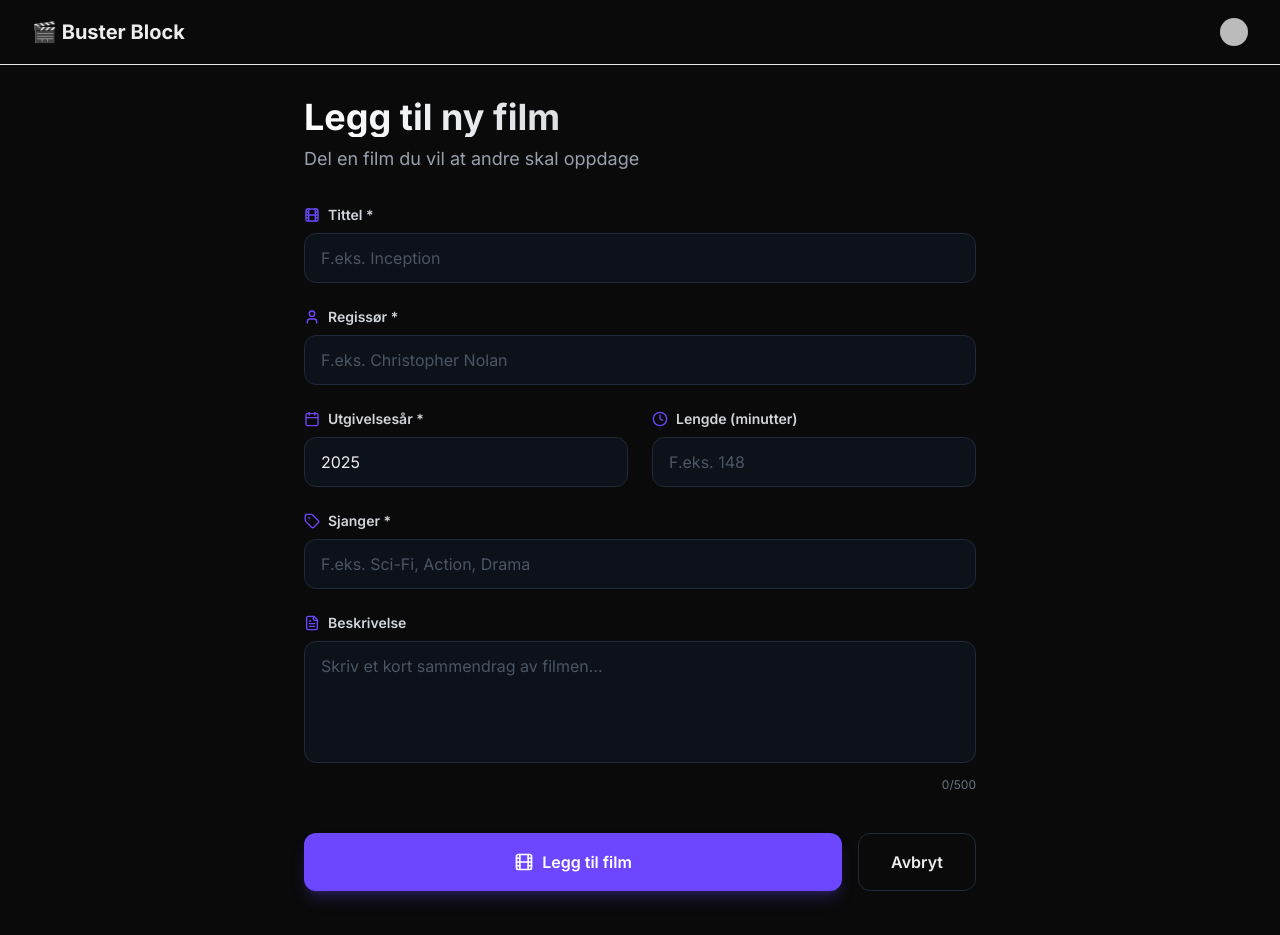
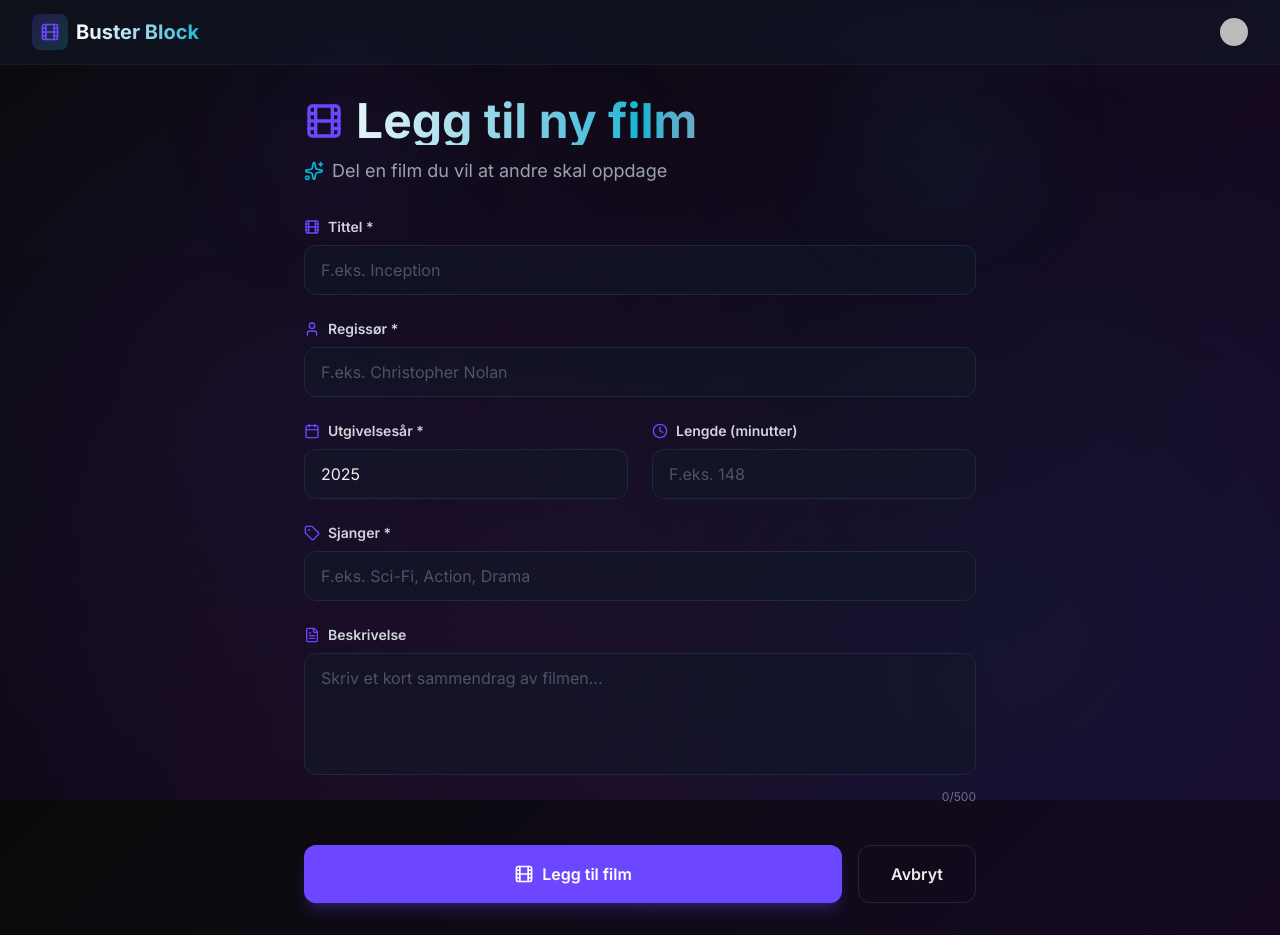
Before and after one commit to Marcus-Kodehode/Buster-Block, a Next.js app: page /movies/new in a window 1280 px wide. Built offline with nearby package versions, Linux system fonts and the light colour scheme; no server answers; sample sign-in values are in the browser's storage; some icons are missing.

Commit message:
The Shire: gentle defaults

```diff
--- a/app/globals.css
+++ b/app/globals.css
@@ -7,6 +7,9 @@
   --card-hover: #252525;
   --primary: #6c47ff;
   --primary-hover: #5639cc;
+  --accent-cyan: #06b6d4;
+  --accent-pink: #ec4899;
+  --accent-orange: #f59e0b;
   --border: #2a2a2a;
   --input: #1f1f1f;
   --muted: #6b7280;
@@ -20,11 +23,50 @@
 }
 
 body {
-  background: var(--background);
+  background: linear-gradient(135deg, #0a0a0a 0%, #1a0a2e 100%);
+  background-attachment: fixed;
   color: var(--foreground);
   font-feature-settings: "rlig" 1, "calt" 1;
   -webkit-font-smoothing: antialiased;
   -moz-osx-font-smoothing: grayscale;
+}
+
+/* Animated gradient background */
+body::before {
+  content: "";
+  position: fixed;
+  top: 0;
+  left: 0;
+  width: 100%;
+  height: 100%;
+  background: radial-gradient(
+      circle at 20% 50%,
+      rgba(108, 71, 255, 0.1) 0%,
+      transparent 50%
+    ),
+    radial-gradient(
+      circle at 80% 80%,
+      rgba(6, 182, 212, 0.08) 0%,
+      transparent 50%
+    ),
+    radial-gradient(
+      circle at 40% 90%,
+      rgba(236, 72, 153, 0.05) 0%,
+      transparent 50%
+    );
+  pointer-events: none;
+  z-index: -1;
+  animation: gradientShift 15s ease infinite;
+}
+
+@keyframes gradientShift {
+  0%,
+  100% {
+    opacity: 0.5;
+  }
+  50% {
+    opacity: 0.8;
+  }
 }
 
 /* Custom scrollbar */
@@ -37,12 +79,12 @@ body {
 }
 
 ::-webkit-scrollbar-thumb {
-  background: #374151;
+  background: linear-gradient(180deg, #6c47ff 0%, #5639cc 100%);
   border-radius: 8px;
 }
 
 ::-webkit-scrollbar-thumb:hover {
-  background: #4b5563;
+  background: linear-gradient(180deg, #7c57ff 0%, #6649dc 100%);
 }
 
 /* Smooth transitions */
@@ -58,3 +100,16 @@ body {
   outline: 2px solid var(--primary);
   outline-offset: 2px;
 }
+
+/* Glow effect utility */
+.glow {
+  box-shadow: 0 0 20px rgba(108, 71, 255, 0.3);
+}
+
+.glow-cyan {
+  box-shadow: 0 0 20px rgba(6, 182, 212, 0.3);
+}
+
+.glow-pink {
+  box-shadow: 0 0 20px rgba(236, 72, 153, 0.3);
+}
--- a/app/layout.tsx
+++ b/app/layout.tsx
@@ -2,6 +2,7 @@ import type { Metadata } from "next";
 import { ClerkProvider, SignedIn, SignedOut, UserButton } from "@clerk/nextjs";
 import { Inter } from "next/font/google";
 import Link from "next/link";
+import { Film } from "lucide-react";
 import "./globals.css";
 
 const inter = Inter({ subsets: ["latin"] });
@@ -20,23 +21,31 @@ export default function RootLayout({
     <ClerkProvider>
       <html lang="no">
         <body className={inter.className}>
-          <header className="border-b border-gray-200 dark:border-gray-800">
+          <header className="border-b border-gray-800/50 backdrop-blur-sm bg-gray-900/50 sticky top-0 z-50">
             <nav className="max-w-7xl mx-auto px-4 sm:px-6 lg:px-8 h-16 flex items-center justify-between">
-              <Link href="/" className="text-xl font-bold">
-                🎬 Buster Block
+              <Link
+                href="/"
+                className="flex items-center gap-2 text-xl font-bold group"
+              >
+                <div className="p-2 rounded-lg bg-gradient-to-br from-[#6c47ff]/20 to-[#06b6d4]/20 group-hover:from-[#6c47ff]/30 group-hover:to-[#06b6d4]/30 transition-all">
+                  <Film className="w-5 h-5 text-[#6c47ff] group-hover:text-[#06b6d4] transition-colors" />
+                </div>
+                <span className="bg-gradient-to-r from-white to-[#06b6d4] bg-clip-text text-transparent">
+                  Buster Block
+                </span>
               </Link>
 
               <div className="flex items-center gap-4">
                 <SignedOut>
                   <Link
                     href="/sign-in"
-                    className="text-sm font-medium hover:underline"
+                    className="text-sm font-medium text-gray-400 hover:text-[#06b6d4] transition-colors"
                   >
                     Logg inn
                   </Link>
                   <Link
                     href="/sign-up"
-                    className="bg-[#6c47ff] text-white rounded-lg px-4 py-2 text-sm font-medium hover:bg-[#5639cc] transition"
+                    className="bg-gradient-to-r from-[#6c47ff] to-[#06b6d4] text-white rounded-lg px-4 py-2 text-sm font-medium hover:shadow-lg hover:shadow-[#6c47ff]/50 transition-all hover:-translate-y-0.5"
                   >
                     Registrer deg
                   </Link>
--- a/app/movies/new/page.tsx
+++ b/app/movies/new/page.tsx
@@ -1,6 +1,7 @@
 import { auth } from "@clerk/nextjs/server";
 import { redirect } from "next/navigation";
 import MovieForm from "@/components/MovieForm";
+import { Film, Sparkles } from "lucide-react";
 
 export default async function NewMoviePage() {
   const { userId } = await auth();
@@ -11,13 +12,19 @@ export default async function NewMoviePage() {
 
   return (
     <div className="max-w-2xl mx-auto">
-      <div className="mb-8">
-        <h1 className="text-4xl font-bold bg-gradient-to-r from-white via-gray-300 to-gray-500 bg-clip-text text-transparent mb-2">
-          Legg til ny film
-        </h1>
-        <p className="text-gray-400 text-lg">
-          Del en film du vil at andre skal oppdage
-        </p>
+      <div className="mb-8 relative">
+        <div className="absolute -top-6 -left-6 w-32 h-32 bg-[#6c47ff]/10 rounded-full blur-3xl" />
+        <div className="absolute -top-6 -right-6 w-32 h-32 bg-[#06b6d4]/10 rounded-full blur-3xl" />
+        <div className="relative">
+          <h1 className="text-5xl font-bold bg-gradient-to-r from-white via-[#06b6d4] to-[#ec4899] bg-clip-text text-transparent mb-3 flex items-center gap-3">
+            <Film className="w-10 h-10 text-[#6c47ff]" />
+            Legg til ny film
+          </h1>
+          <p className="text-gray-400 text-lg flex items-center gap-2">
+            <Sparkles className="w-5 h-5 text-[#06b6d4]" />
+            Del en film du vil at andre skal oppdage
+          </p>
+        </div>
       </div>
 
       <MovieForm />
--- a/app/page.tsx
+++ b/app/page.tsx
@@ -4,6 +4,7 @@ import MovieCard from "@/components/MovieCard";
 import connectDB from "@/lib/mongodb";
 import Movie from "@/lib/models/Movie";
 import type { Movie as MovieType } from "@/types";
+import { Film, Sparkles } from "lucide-react";
 
 export const dynamic = "force-dynamic";
 
@@ -22,6 +23,8 @@ export default async function Home() {
       director: movie.director,
       releaseYear: movie.releaseYear,
       genre: movie.genre,
+      description: movie.description,
+      runtime: movie.runtime,
       createdBy: movie.createdBy,
       createdAt: movie.createdAt.toISOString(),
       updatedAt: movie.updatedAt.toISOString(),
@@ -33,11 +36,12 @@ export default async function Home() {
   return (
     <div className="space-y-10">
       <div className="flex items-center justify-between">
-        <div className="space-y-2">
-          <h1 className="text-4xl font-bold bg-gradient-to-r from-white via-gray-300 to-gray-500 bg-clip-text text-transparent">
+        <div className="space-y-3">
+          <h1 className="text-5xl font-bold bg-gradient-to-r from-white via-[#06b6d4] to-[#ec4899] bg-clip-text text-transparent animate-in fade-in slide-in-from-bottom-3 duration-700">
             Filmanmeldelser
           </h1>
-          <p className="text-gray-400 text-lg">
+          <p className="text-gray-400 text-lg flex items-center gap-2">
+            <Sparkles className="w-5 h-5 text-[#06b6d4]" />
             Utforsk og del dine meninger om filmer
           </p>
         </div>
@@ -45,26 +49,34 @@ export default async function Home() {
         {userId && (
           <Link
             href="/movies/new"
-            className="relative group bg-[#6c47ff] text-white rounded-xl px-8 py-4 font-semibold hover:bg-[#5639cc] transition-all duration-300 shadow-lg shadow-[#6c47ff]/25 hover:shadow-[#6c47ff]/40 hover:-translate-y-0.5"
+            className="relative group bg-gradient-to-r from-[#6c47ff] to-[#06b6d4] text-white rounded-xl px-8 py-4 font-semibold hover:shadow-2xl hover:shadow-[#6c47ff]/50 transition-all duration-300 hover:-translate-y-1 overflow-hidden"
           >
+            <div className="absolute inset-0 bg-gradient-to-r from-[#06b6d4] to-[#ec4899] opacity-0 group-hover:opacity-100 transition-opacity duration-300" />
+            <span className="relative flex items-center gap-2">
+              <Film className="w-5 h-5" />
               Legg til film
+            </span>
           </Link>
         )}
       </div>
 
       {movies.length === 0 ? (
-        <div className="text-center py-20 border border-gray-800 rounded-2xl bg-gradient-to-b from-gray-900/50 to-gray-900/20">
+        <div className="relative text-center py-20 border border-gray-800 rounded-2xl bg-gradient-to-br from-gray-900/50 via-[#6c47ff]/5 to-gray-900/50 overflow-hidden">
+          <div className="absolute inset-0 bg-gradient-to-r from-[#6c47ff]/5 via-transparent to-[#06b6d4]/5 animate-pulse" />
+          <div className="relative">
+            <Film className="w-16 h-16 text-[#6c47ff] mx-auto mb-4 opacity-50" />
             <p className="text-gray-400 text-lg mb-6">
               Ingen filmer lagt til ennå
             </p>
             {userId && (
               <Link
                 href="/movies/new"
-              className="inline-block text-[#6c47ff] hover:text-[#5639cc] font-semibold text-lg hover:underline transition-colors"
+                className="inline-block bg-gradient-to-r from-[#6c47ff] to-[#06b6d4] bg-clip-text text-transparent font-semibold text-lg hover:from-[#06b6d4] hover:to-[#ec4899] transition-all"
               >
                 Bli den første til å legge til en film →
               </Link>
             )}
+          </div>
         </div>
       ) : (
         <div className="grid grid-cols-1 md:grid-cols-2 lg:grid-cols-3 gap-6">
```
Also changed, not shown: app/movies/[id]/page.tsx (+25 -16 lines), components/MovieCard.tsx (+27 -11 lines). Lines whose indentation alone changed are shown as unchanged.
